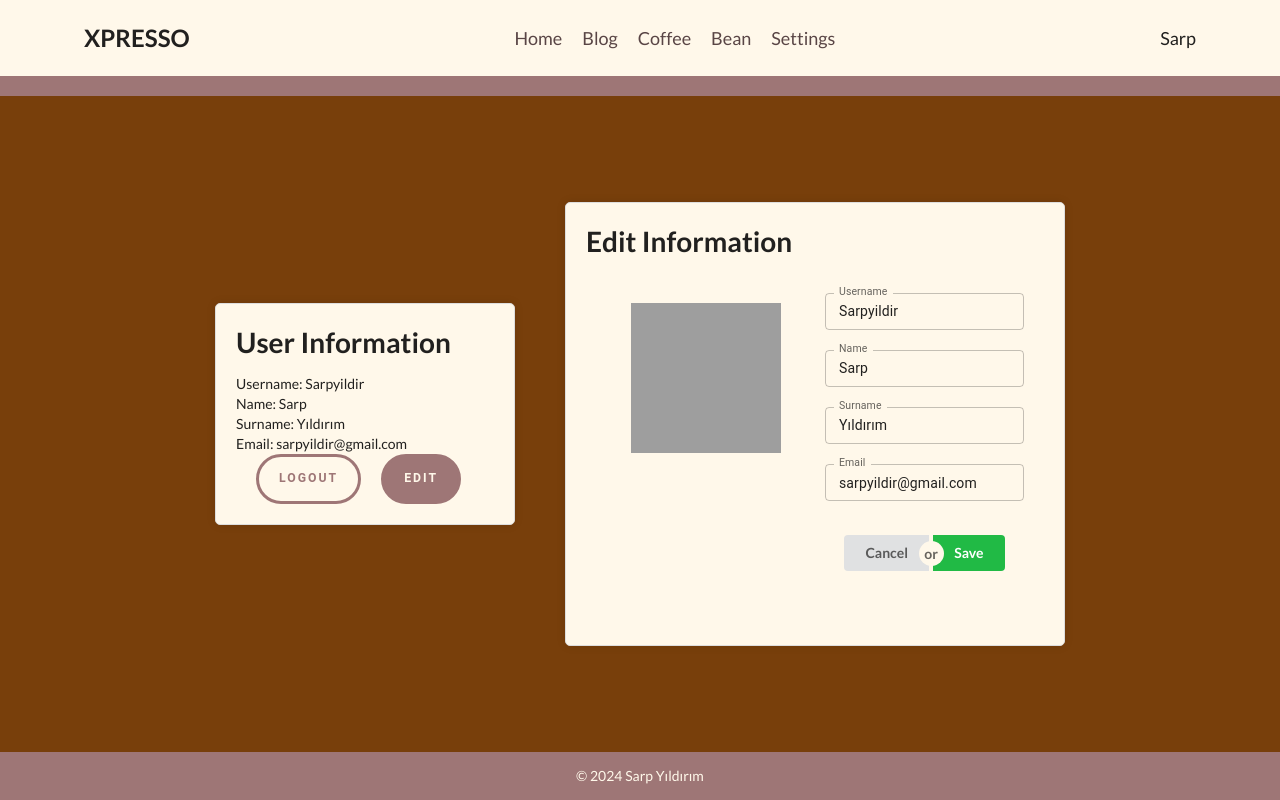
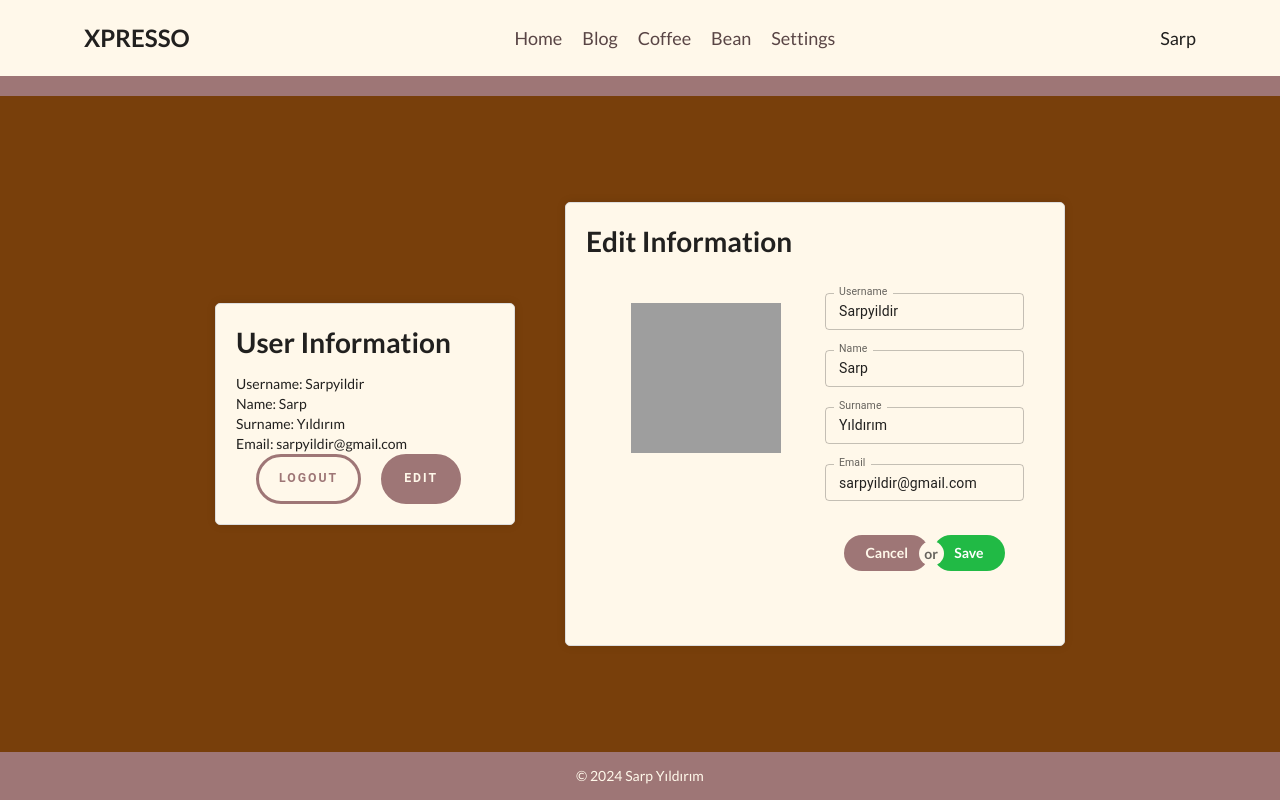
Before and after one commit to Sarpyildir/xpresso, a React (Create React App) app in the folder client/: page /settings in a window 1280 px wide. Both pictures are taken after a click on the button "EDIT". Built offline with nearby package versions, Linux system fonts and the light colour scheme; grey boxes are pictures that could not be loaded.

Commit message:
Add styling and functionality to Save button in SettingsEdit.js

```diff
--- a/client/src/Pages/SettingsEdit.js
+++ b/client/src/Pages/SettingsEdit.js
@@ -1,7 +1,7 @@
 import React from "react";
 import "semantic-ui-css/semantic.min.css";
 import TextField from "@mui/material/TextField";
-
+//TODO: save tuşununun fonksiyonalitesini ayarla.
 const SettingsEdit = (props) => {
   const gridContainerStyle = {
     display: "grid",
@@ -85,11 +85,24 @@ const SettingsEdit = (props) => {
           </div>
           <div style={gridButtonsStyle}>
             <div class="ui buttons">
-              <button class="ui button" type="button" onClick={props.onCancel}>
+              <button
+                class="ui button"
+                type="button"
+                style={{
+                  backgroundColor: "#9E7676",
+                  color: "#FFF8EA",
+                  borderRadius: "50px",
+                }}
+                onClick={props.onCancel}
+              >
                 Cancel
               </button>
               <div class="or"></div>
-              <button class="ui positive button" type="submit">
+              <button
+                class="ui positive button"
+                type="submit"
+                style={{ borderRadius: "50px" }}
+              >
                 Save
               </button>
             </div>
```
